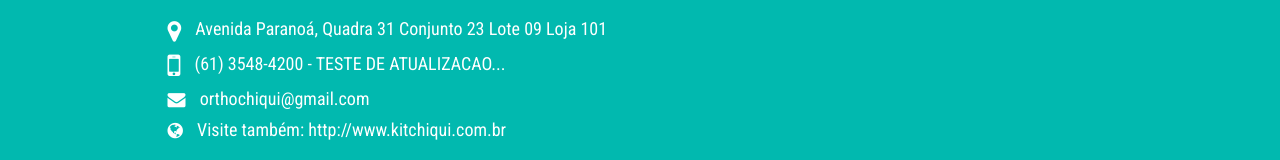
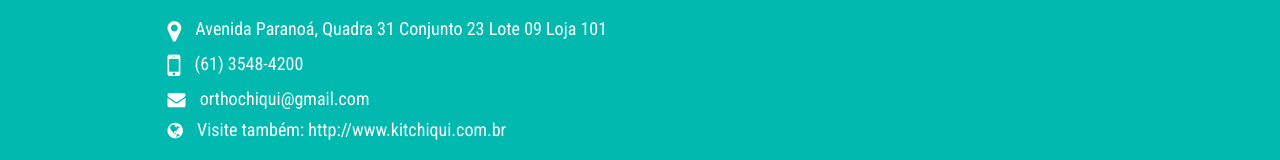
Before and after one commit to juniorots/orthochiqui, a website: page public/index.html in a window 1280 px wide. Shown: the part 2735-2895 px from the top of the page. Drawn offline with Linux system fonts and the light colour scheme; some packages are replaced by stand-ins of ours; a web font is replaced by a local one.

Commit message:
Manutencao DENTISTAS [ ORTHO CHIQUI ]

```diff
--- a/public/index.html
+++ b/public/index.html
@@ -428,7 +428,7 @@
 
 								<li>
 									<i class="fa fa-mobile"></i>
-									(61) 3548-4200 - TESTE DE ATUALIZACAO...
+									(61) 3548-4200
 								</li>
 								<li>
 									<i class="fa fa-envelope"></i>
```
